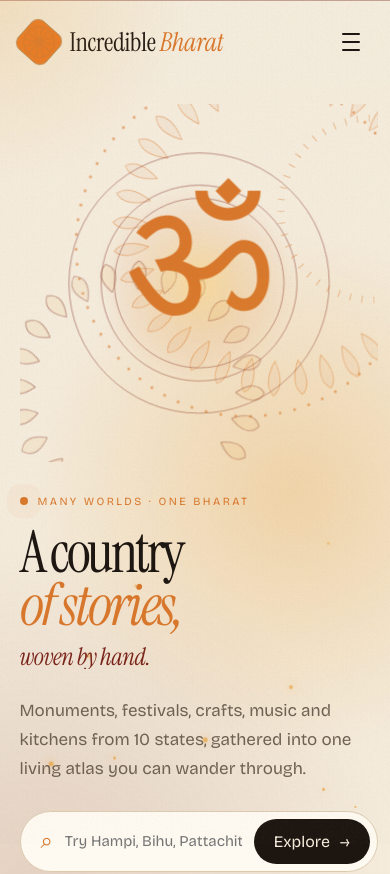
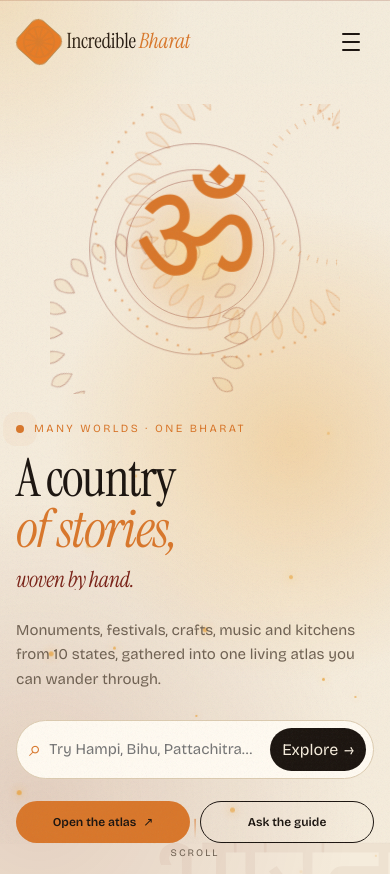
Before and after one commit to omdhoke132/incredible-bharat, a React (Vite) app: page / in a window 390 px wide. Shown: the top 874 px of the page. Built offline with nearby package versions, Linux system fonts and the light colour scheme; a web font is replaced by a local one.

Commit message:
Fix mobile responsive layout and navigation overlaps

```diff
--- a/src/bharat.css
+++ b/src/bharat.css
@@ -257,3 +257,380 @@ a:focus-visible,button:focus-visible,input:focus-visible{outline:3px solid var(-
 .bh-footer-grid{grid-template-columns:1fr}.bh-footer .footer-links{align-items:start}}
 @media(max-width:560px){.bh-chapters{grid-template-columns:1fr}.bh-chapter:nth-child(even){margin-top:0}.bh-guide{padding:60px 7%;border-radius:24px}.bh-guide-orb{opacity:.4}}
 @media(prefers-reduced-motion:reduce){*,*::before,*::after{animation:none!important;transition:none!important;scroll-behavior:auto!important}.split-char,.bh-rise{opacity:1;transform:none}.route-curtain{display:none}.ring-line.draw{stroke-dashoffset:0}.mandala{opacity:.76!important;transform:none!important}.ring-outer,.ring-mid,.ring-dots,.ring-spokes{opacity:1!important;scale:1!important}.bh-om-aura{opacity:.85!important;transform:none!important}.bh-om-outline{opacity:0!important;stroke-dashoffset:0!important}.bh-om-fill{opacity:1!important;filter:none!important;transform:none!important}}
+
+
+/* Responsive repairs: mobile navigation, AI Guide hero, and narrow hero controls.
+   Keep these rules last so the shared theme cannot override the page breakpoints. */
+html,
+body,
+#root {
+  max-width: 100%;
+}
+
+@media (max-width: 800px) {
+  .navbar {
+    box-sizing: border-box;
+    width: 100%;
+    padding-inline: clamp(14px, 5%, 24px);
+    gap: 10px;
+  }
+
+  .navbar .logo {
+    min-width: 0;
+    gap: 9px;
+  }
+
+  .navbar .logo-copy {
+    min-width: 0;
+  }
+
+  .navbar .logo strong {
+    font-size: clamp(18px, 5.4vw, 24px);
+    white-space: nowrap;
+  }
+
+  /* This panel lives inside a blurred sticky navbar. Use absolute positioning
+     rather than fixed positioning so the blur cannot constrain its height. */
+  .navbar .mobile-nav-panel {
+    position: absolute;
+    inset: 100% 0 auto;
+    z-index: 220;
+    display: flex;
+    flex-direction: column;
+    gap: 8px;
+    width: 100%;
+    height: calc(100dvh - 100%);
+    max-height: calc(100dvh - 70px);
+    box-sizing: border-box;
+    overflow-x: hidden;
+    overflow-y: auto;
+    overscroll-behavior: contain;
+    padding: 18px clamp(18px, 7vw, 30px) max(20px, env(safe-area-inset-bottom));
+    border: 0;
+    border-top: 1px solid rgba(233, 162, 59, 0.25);
+    border-radius: 0 0 18px 18px;
+    background: rgba(122, 35, 24, 0.98);
+    box-shadow: 0 22px 35px rgba(28, 21, 16, 0.22);
+  }
+
+  .navbar .mobile-nav-panel a,
+  .navbar .mobile-nav-panel button {
+    display: flex;
+    align-items: baseline;
+    width: 100%;
+    min-width: 0;
+    min-height: 54px;
+    flex: 0 0 auto;
+    gap: 12px;
+    padding: 12px 8px;
+    border: 0;
+    border-radius: 10px;
+    background: transparent;
+    color: var(--paper);
+    text-align: left;
+    text-decoration: none;
+    font-family: var(--serif);
+    font-size: clamp(27px, 7.8vw, 36px);
+    line-height: 1.12;
+    animation: none;
+  }
+
+  .navbar .mobile-nav-panel a:hover,
+  .navbar .mobile-nav-panel a:focus-visible,
+  .navbar .mobile-nav-panel button:hover,
+  .navbar .mobile-nav-panel button:focus-visible {
+    background: rgba(255, 248, 238, 0.09);
+  }
+
+  .navbar .mobile-nav-panel .nav-index {
+    flex: 0 0 20px;
+    font-size: 10px;
+  }
+
+  .navbar .mobile-nav-panel .nav-label {
+    overflow: visible;
+  }
+
+  .navbar .mobile-nav-panel .nav-label::after {
+    display: none;
+  }
+
+  .navbar .mobile-nav-mark {
+    display: block;
+    align-self: flex-end;
+    margin-top: auto;
+    font-size: clamp(68px, 20vw, 104px);
+    line-height: 1;
+  }
+
+  .bh-home {
+    width: 100%;
+    max-width: 100%;
+    overflow-x: clip;
+  }
+
+  .bh-hero {
+    grid-template-columns: minmax(0, 1fr);
+    min-width: 0;
+    padding-inline: clamp(16px, 5%, 28px);
+  }
+
+  .bh-hero-copy {
+    width: 100%;
+    min-width: 0;
+  }
+
+  .bh-hero-visual {
+    min-width: 0;
+  }
+
+  .bh-search {
+    width: 100%;
+    min-width: 0;
+  }
+
+  .bh-search input {
+    min-width: 0;
+    width: 100%;
+  }
+
+  .bh-hero-actions {
+    width: 100%;
+    min-width: 0;
+  }
+}
+
+/* Fix the competing !important hero rule that removed the mobile orb's
+   reserved space and caused the illustration to cover the headline. */
+@media (max-width: 600px) {
+  .ai-guide-page {
+    width: 100%;
+    max-width: 100%;
+    overflow-x: clip;
+  }
+
+  .ai-guide-main {
+    width: calc(100% - 22px);
+    max-width: 520px;
+    min-width: 0;
+    padding: 38px 0 70px !important;
+  }
+
+  .ai-guide-hero {
+    display: flex;
+    flex-direction: column;
+    align-items: stretch;
+    min-height: 0 !important;
+    padding: 24px 0 0 !important;
+    overflow: visible;
+  }
+
+  .ai-guide-hero h1 {
+    max-width: 100%;
+    font-size: clamp(2.8rem, 15.5vw, 4.2rem);
+    line-height: 0.98;
+    overflow-wrap: normal;
+  }
+
+  .ai-guide-hero p {
+    max-width: 100%;
+    margin-top: 18px;
+    font-size: 0.96rem;
+    line-height: 1.7;
+    overflow-wrap: anywhere;
+  }
+
+  .ai-guide-orb {
+    position: relative !important;
+    top: auto !important;
+    right: auto !important;
+    bottom: auto !important;
+    left: auto !important;
+    width: min(68vw, 238px) !important;
+    height: auto !important;
+    aspect-ratio: 1;
+    margin: 24px auto 4px;
+    transform: none !important;
+    animation: none !important;
+  }
+
+  .ai-orb-core {
+    width: 48%;
+    height: 48%;
+    border-width: 6px;
+  }
+
+  .ai-orb-core span {
+    font-size: clamp(2.8rem, 15vw, 4rem);
+  }
+
+  .ai-guide-panel {
+    width: 100%;
+    min-width: 0;
+    margin: 22px 0 0 !important;
+    padding: clamp(16px, 5vw, 22px);
+  }
+
+  .ai-guide-panel-heading,
+  .ai-guide-panel-heading > div,
+  .ai-answer,
+  .ai-answer-text {
+    min-width: 0;
+    max-width: 100%;
+  }
+
+  .ai-guide-panel-heading h2 {
+    overflow-wrap: anywhere;
+  }
+
+  .ai-input-wrap,
+  .ai-input-wrap textarea {
+    width: 100%;
+    min-width: 0;
+    max-width: 100%;
+    box-sizing: border-box;
+  }
+
+  .ai-answer-text {
+    overflow-wrap: anywhere;
+    word-break: normal;
+  }
+
+  .ai-answer-text table {
+    display: block;
+    width: 100%;
+    max-width: 100%;
+    overflow-x: auto;
+  }
+
+  .ai-answer-text pre {
+    max-width: 100%;
+    overflow-x: auto;
+  }
+
+  .ai-answer-text img {
+    max-width: 100%;
+    height: auto;
+  }
+
+  .ai-source-panel,
+  .ai-source-panel ul,
+  .ai-source-panel li {
+    min-width: 0;
+    max-width: 100%;
+  }
+
+  .ai-guide-discover {
+    min-width: 0;
+  }
+}
+
+/* Narrow phones: prevent the search action and hero buttons from forcing
+   the homepage grid wider than the viewport. */
+@media (max-width: 560px) {
+  .bh-hero {
+    padding-inline: 16px;
+    padding-bottom: 68px;
+  }
+
+  .bh-hero h1 {
+    font-size: clamp(47px, 13.5vw, 66px);
+    letter-spacing: -1.5px;
+    line-height: 0.96;
+  }
+
+  .bh-deck {
+    max-width: 100%;
+    overflow-wrap: anywhere;
+    font-size: 15px;
+    line-height: 1.65;
+  }
+
+  .bh-search {
+    gap: 8px;
+    padding: 7px 7px 7px 12px;
+  }
+
+  .bh-search button {
+    flex: 0 0 auto;
+    gap: 6px;
+    padding: 12px 12px;
+    white-space: nowrap;
+  }
+
+  .bh-hero-actions {
+    display: grid;
+    grid-template-columns: repeat(2, minmax(0, 1fr));
+    gap: 10px;
+  }
+
+  .bh-hero-actions .bh-btn {
+    justify-content: center;
+    min-width: 0;
+    gap: 7px;
+    padding: 13px 8px;
+    font-size: 12px;
+    white-space: nowrap;
+  }
+
+  .bh-hero-visual {
+    width: min(78vw, 290px);
+    max-width: 290px;
+  }
+
+  .bh-stats,
+  .bh-chapters,
+  .bh-states {
+    min-width: 0;
+  }
+
+  .bh-stats {
+    grid-template-columns: repeat(2, minmax(0, 1fr));
+    padding-inline: 16px;
+    gap: 18px 14px;
+  }
+
+  .bh-state-list > a {
+    grid-template-columns: 28px minmax(0, 1fr) 24px;
+    gap: 10px;
+  }
+
+  .bh-state-list h3 {
+    min-width: 0;
+    font-size: clamp(25px, 7.4vw, 36px);
+    overflow-wrap: anywhere;
+  }
+}
+
+@media (max-width: 370px) {
+  .navbar .logo-mark {
+    width: 32px;
+    height: 32px;
+  }
+
+  .navbar .logo strong {
+    font-size: 18px;
+  }
+
+  .navbar .logo {
+    gap: 7px;
+  }
+
+  .bh-search-icon {
+    display: none;
+  }
+
+  .bh-hero-actions {
+    grid-template-columns: minmax(0, 1fr);
+  }
+
+  .bh-hero-actions .bh-btn {
+    justify-content: space-between;
+    padding-inline: 17px;
+    font-size: 13px;
+  }
+
+  .ai-guide-panel {
+    padding: 16px;
+  }
+}
```
